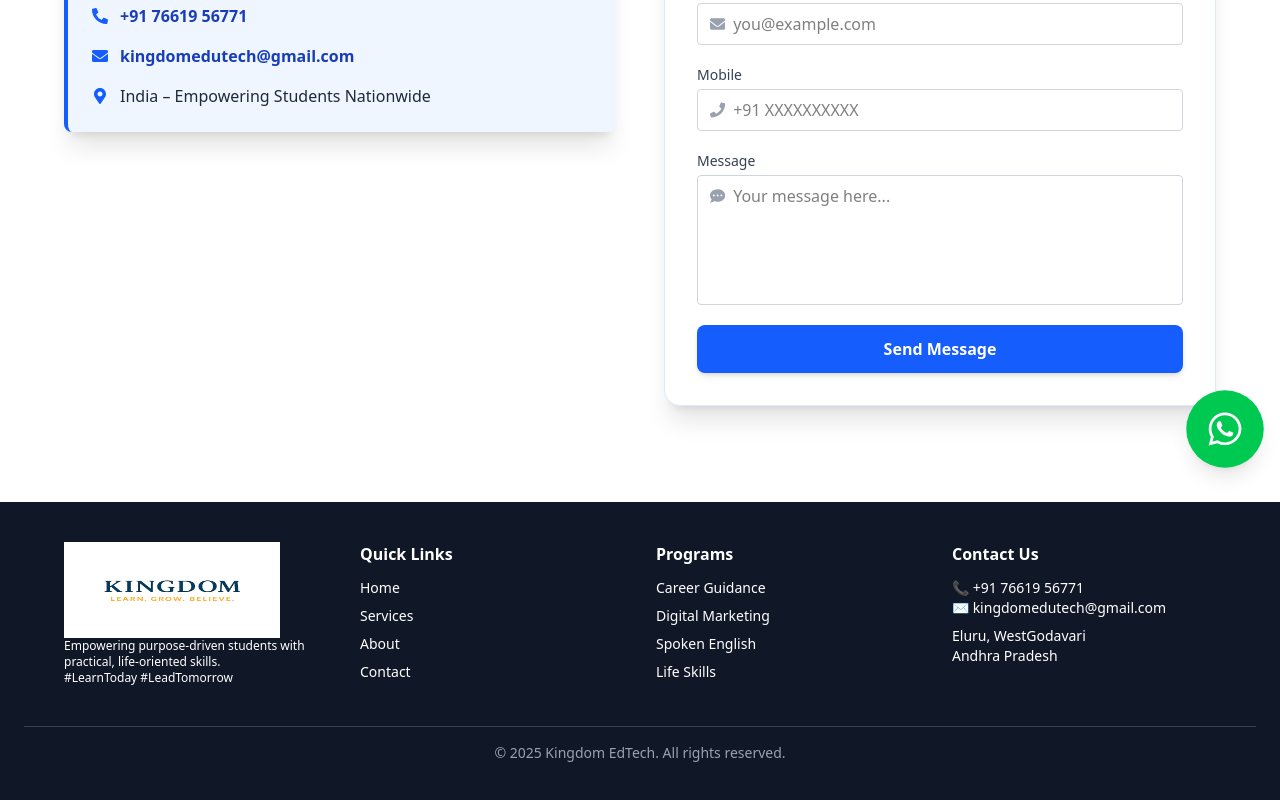
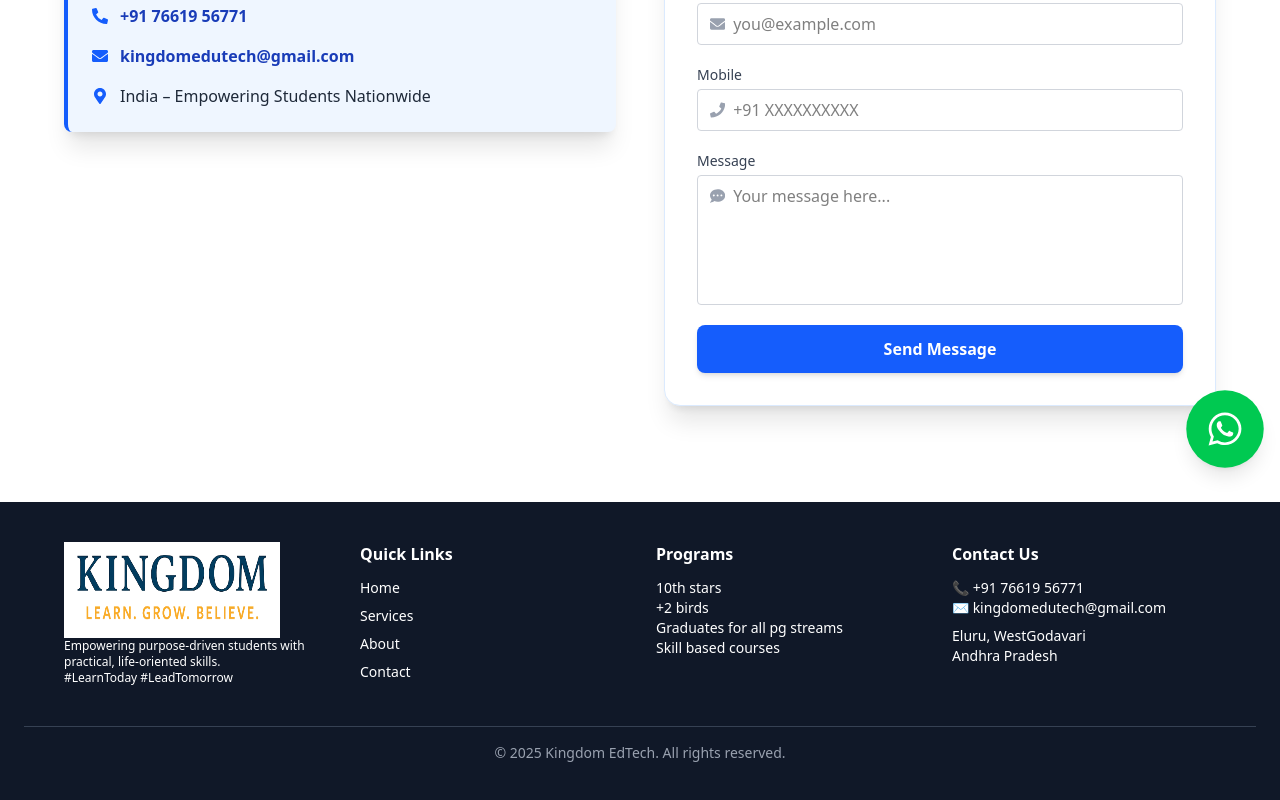
Before and after one commit to Inkarp/NewWebsiteKing, a React (Vite) app in the folder frontend/: page /contact in a window 1280 px wide. Shown: the part 316-1116 px from the top of the page. Built offline with nearby package versions, Linux system fonts and the light colour scheme.

Commit message:
changed the data as per client

```diff
--- a/frontend/src/pages/Footer.jsx
+++ b/frontend/src/pages/Footer.jsx
@@ -10,7 +10,7 @@ export default function Footer() {
         {/* Brand Info */}
         <div>
           {/* <h3 className="text-xl font-bold mb-3">Kingdom EdTech</h3> */}
-            <img src={LogoNew} alt="Kingdom EdTech Logo" className="h-24 w-54 bg-white " />
+          <img src={LogoNew} alt="Kingdom EdTech Logo" className="h-24 w-54 bg-white " />
           <p className="text-xs">
             Empowering purpose-driven students with practical, life-oriented skills.
             <br />
@@ -33,10 +33,10 @@ export default function Footer() {
         <div>
           <h4 className="font-semibold mb-3">Programs</h4>
           <ul className="space-y-2 text-sm">
-            <li>Career Guidance</li>
-            <li>Digital Marketing</li>
-            <li>Spoken English</li>
-            <li>Life Skills</li>
+            <Link to="/services?tab=tenth"><li className='hover:underline'>10th stars</li></Link>
+            <Link to="/services?tab=intermediate"><li className='hover:underline'>+2 birds</li></Link>
+            <Link to="/services?tab=btech"><li className='hover:underline'>Graduates for all pg streams</li></Link>
+            <Link to="/services?tab=mba"><li className='hover:underline'>Skill based courses</li></Link>
           </ul>
         </div>
 
--- a/frontend/src/pages/Home/Hero.jsx
+++ b/frontend/src/pages/Home/Hero.jsx
@@ -11,7 +11,7 @@ import Home5 from "/Home5.webp"
 
 const slides = [
   {
-    quote: `"Kingdom Edutech is not just an institute — it's a turning point.”`,
+    quote: `"Kingdom Edutech is not just an institute it's a turning point.”`,
     image: Home1,
   },
   {
@@ -23,7 +23,7 @@ const slides = [
     image: Home3,
   },
   {
-    quote: `“Don’t wait for the world to give you a chance — learn the skills to create your own.”`,
+    quote: `“Don’t wait for the world to give you a chance learn the skills to create your own.”`,
     image: Home4,
   },
   {
@@ -119,7 +119,7 @@ const Hero = () => {
       </section>
 
       {/* CTA & Stats */}
-      <section className="relative mt-5 bg-black/20 rounded-full py-20 px-6 md:px-16 overflow-hidden">
+      <section className="relative w-[80%] mx-auto mt-5 bg-black/20 rounded-full py-20 px-6 md:px-16 overflow-hidden">
         {/* Decorative Blurs */}
         <div className="absolute top-10 left-10 w-72 h-72 bg-blue-300/20 rounded-full blur-3xl"></div>
         <div className="absolute bottom-0 right-0 w-96 h-96 bg-purple-300/20 rounded-full blur-3xl"></div>
--- a/frontend/src/pages/Services.jsx
+++ b/frontend/src/pages/Services.jsx
@@ -1,4 +1,5 @@
 import React, { useState, useEffect } from "react";
+import { useSearchParams } from "react-router-dom";
 import BcomCourses from "./Services/BcomCourses";
 import BTechCourses from "./Services/BTechCourses";
 import Cse from "./Services/Cse";
@@ -8,6 +9,7 @@ import MBAFinanceCourses from "./Services/MBAFinanceCourses";
 import TenthGrade from "./Services/TenthGrade";
 
 export default function Services() {
+  const [searchParams, setSearchParams] = useSearchParams();
   const [activeTab, setActiveTab] = useState("tenth");
   const [isLoading, setIsLoading] = useState(false);
 
@@ -24,9 +26,19 @@ export default function Services() {
   const ActiveComponent = tabs.find(tab => tab.id === activeTab)?.component;
   const activeTabData = tabs.find(tab => tab.id === activeTab);
 
+  // Handle URL parameters on component mount
+  useEffect(() => {
+    const tabParam = searchParams.get('tab');
+    if (tabParam && tabs.find(tab => tab.id === tabParam)) {
+      setActiveTab(tabParam);
+    }
+  }, [searchParams]);
+
   const handleTabChange = (tabId) => {
     setIsLoading(true);
     setActiveTab(tabId);
+    // Update URL with the new tab
+    setSearchParams({ tab: tabId });
     setTimeout(() => setIsLoading(false), 300);
   };
 
```
Also changed, not shown: frontend/public/kingdomNew.png, 1 other file (tests, documents, lock files or other folders).
